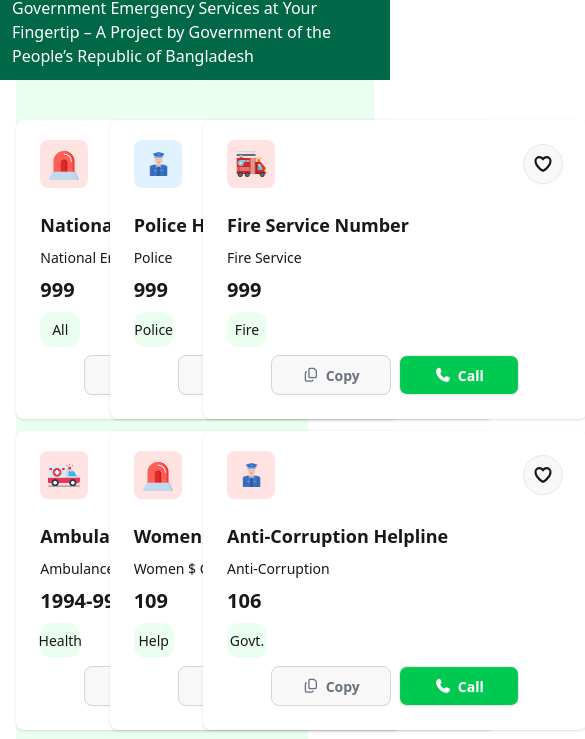
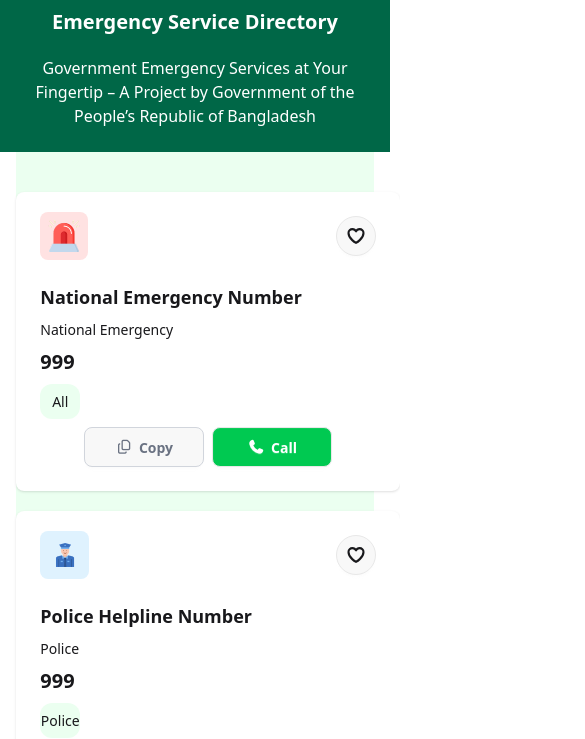
Before and after one commit to hr1971/assignment-5, a plain HTML site: page index.html in a window 390 px wide. Shown: the part 232-971 px from the top of the page, 585 px wide, since content can reach past the window. Drawn offline with nearby package versions, Linux system fonts and the light colour scheme.

Commit message:
add responsive for mobile

```diff
--- a/index.html
+++ b/index.html
@@ -16,7 +16,7 @@
 
 <body class=" ">
 
-    <header class="flex justify-between items-center mb-2 container mx-auto">
+    <header class="flex flex-col sm:flex-row justify-between items-center mb-2 container mx-auto gap-2">
         <div class="flex items-center gap-2 ">
             <img src="./assets/logo.png" alt="" class="w-9 h-9">
             <h1 class="font-bold text-[#006747]">Emergency <br> Service</h1>
@@ -46,7 +46,7 @@
     <!-- hero section -->
 
     <main>
-        <div class="bg-[#006747] justify-items-center h-[] p-3 w-full">
+        <div class="bg-[#006747] flex flex-col items-center text-center  p-6 w-full">
 
             <img src="./assets/logo-dark.png" alt="" class="w-[92px] h-[92px] mb-5">
 
@@ -59,13 +59,13 @@
 
         <!-- main section -->
 
-        <div id="service-container" class="w-11/12 mx-auto py-10 grid grid-cols-12 gap-8  bg-[#41ff6b1a]">
+        <div id="service-container" class="w-11/12 mx-auto py-10 grid grid-cols-1 lg:grid-cols-12  gap-6  bg-[#41ff6b1a]">
 
-            <section class="col-span-9 ">
+            <section class="col-span-12 lg:col-span-9 ">
 
 <!-- 1 line -->
 
-               <section class="grid grid-cols-3 gap-5 mb-3">
+               <section class="grid grid-cols-1 sm:grid-cols-2 lg:grid-cols-3 gap-5 mb-3">
 
                    <div class="card bg-base-100 w-96 shadow-sm rounded-lg">
   <div class="flex justify-between items-center  w-full">
@@ -163,7 +163,7 @@
 
   <!-- 2 line -->
 
-                <section class="grid grid-cols-3 gap-5 mb-3">
+                <section class="grid grid-cols-1 sm:grid-cols-2 lg:grid-cols-3 gap-5 mb-3 ">
 
                    <div class="card bg-base-100 w-96 shadow-sm rounded-lg">
   <div class="flex justify-between items-center  w-full">
@@ -261,9 +261,11 @@
 
 <!-- 3 line -->
 
-               <section class="grid grid-cols-3 gap-5">
+               <section class="grid grid-cols-1 sm:grid-cols-2 lg:grid-cols-3 gap-5 mb-3">
 
-                   <div class="card bg-base-100 w-96 shadow-sm rounded-lg">
+                   <div class="card bg-base-100 w-96
+
+                    shadow-sm rounded-lg">
   <div class="flex justify-between items-center  w-full">
     <img
       src="./assets/emergency.png"
@@ -293,7 +295,7 @@
   </div>
 </div>
 <!-- s 2 -->
-                   <div class="card bg-base-100 w-96 shadow-sm rounded-lg">
+                   <div class="card bg-base-100 w-96  shadow-sm rounded-lg">
   <div class="flex justify-between items-center  w-full">
     <img
       src="./assets/brac.png"
@@ -363,7 +365,7 @@
 
 
 
-              <section class="cart-box col-span-3 bg-base-100">
+              <section class="cart-box col-span-12 lg:col-span-3 bg-base-100">
 
             <div class="flex justify-between items-center">
 
```
Also changed, not shown: 1 other file.
